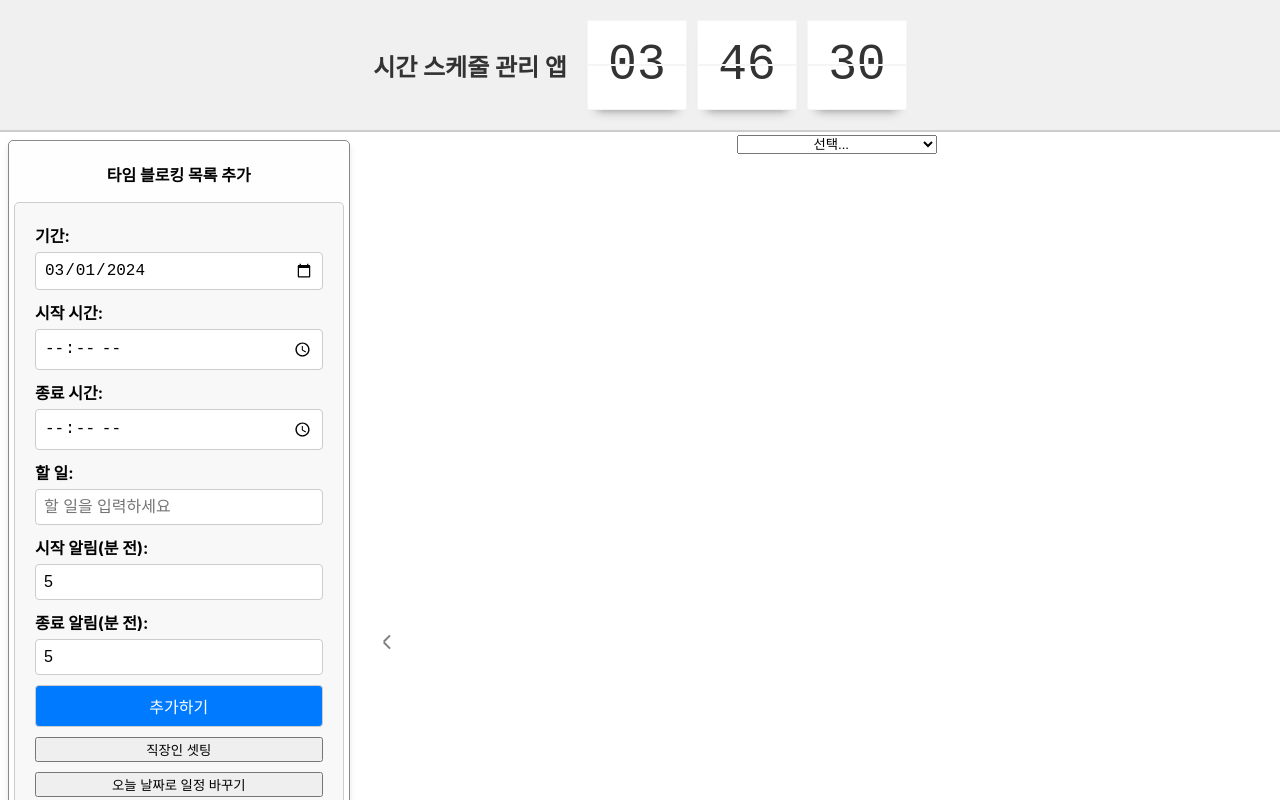
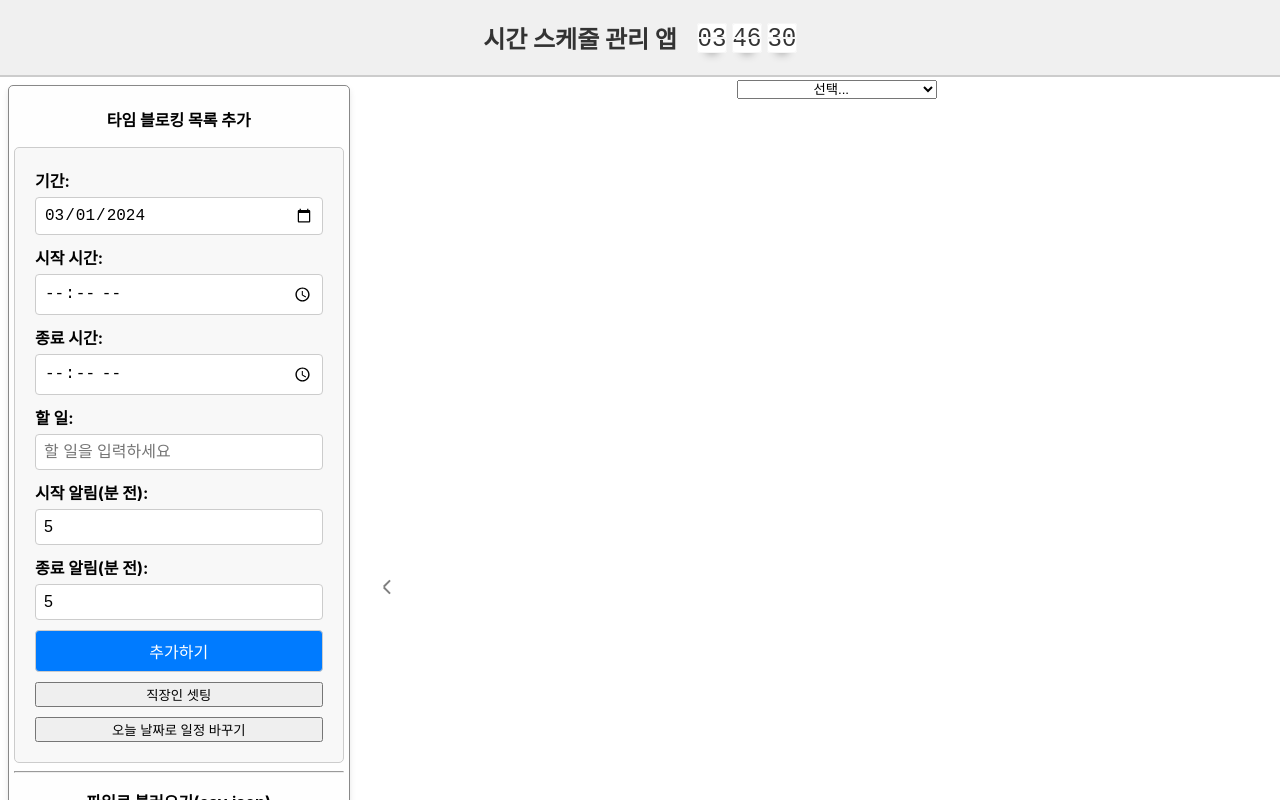
Before and after one commit to sungreong/react-time-block-schedule, a React (Create React App) app in the folder Project/ReactJS/time-blocking-app/: page / in a window 1280 px wide. Shown: the top 800 px of the page. Built offline with nearby package versions, Linux system fonts and the light colour scheme; a web font is replaced by a local one.

Commit message:
modify time block size

```diff
--- a/Project/ReactJS/time-blocking-app/src/components/FlipClock/FlipClock.css
+++ b/Project/ReactJS/time-blocking-app/src/components/FlipClock/FlipClock.css
@@ -35,14 +35,14 @@ header h1 {
 .flipClock {
   display: flex;
   justify-content: space-between;
-  width: calc(3 * 80px + 80px);
+  width: calc(3 * 30px + 10px);
 }
 
 .flipUnitContainer {
   display: block;
   position: relative;
-  width: 100px;
-  height: 90px;
+  width: 30px;
+  height: 30px;
   perspective-origin: 50% 50%;
   perspective: 300px;
   background-color: white;
@@ -61,7 +61,7 @@ header h1 {
 }
 
 .upperCard span, .lowerCard span {
-  font-size: 3em;
+  font-size: 1.5em;
   font-family: 'Droid Sans Mono', monospace;
   font-weight: lighter;
   color: rgba(0, 0, 0, 0.8);
@@ -102,7 +102,7 @@ header h1 {
 
 .flipCard span {
   font-family: 'Droid Sans Mono', monospace;
-  font-size: 3em;
+  font-size: 1.5em;
   font-weight: lighter;
   color: rgba(0, 0, 0, 0.8);
 }
```
